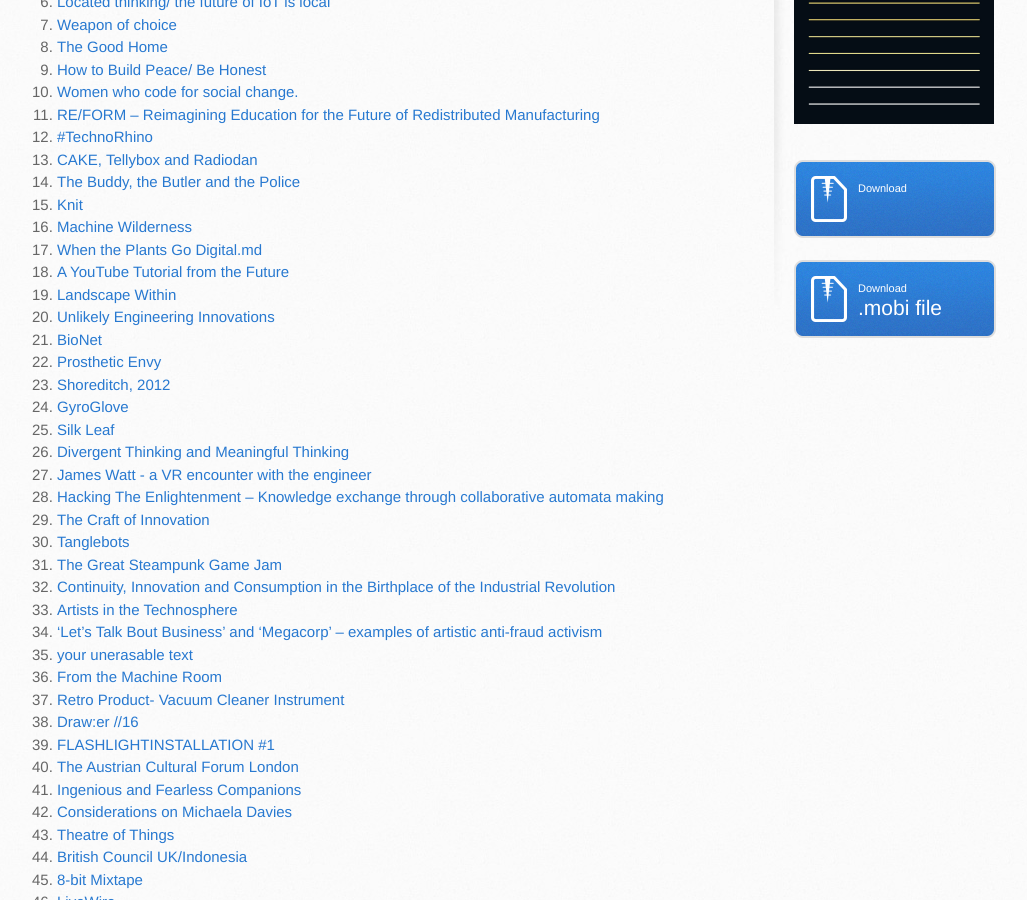
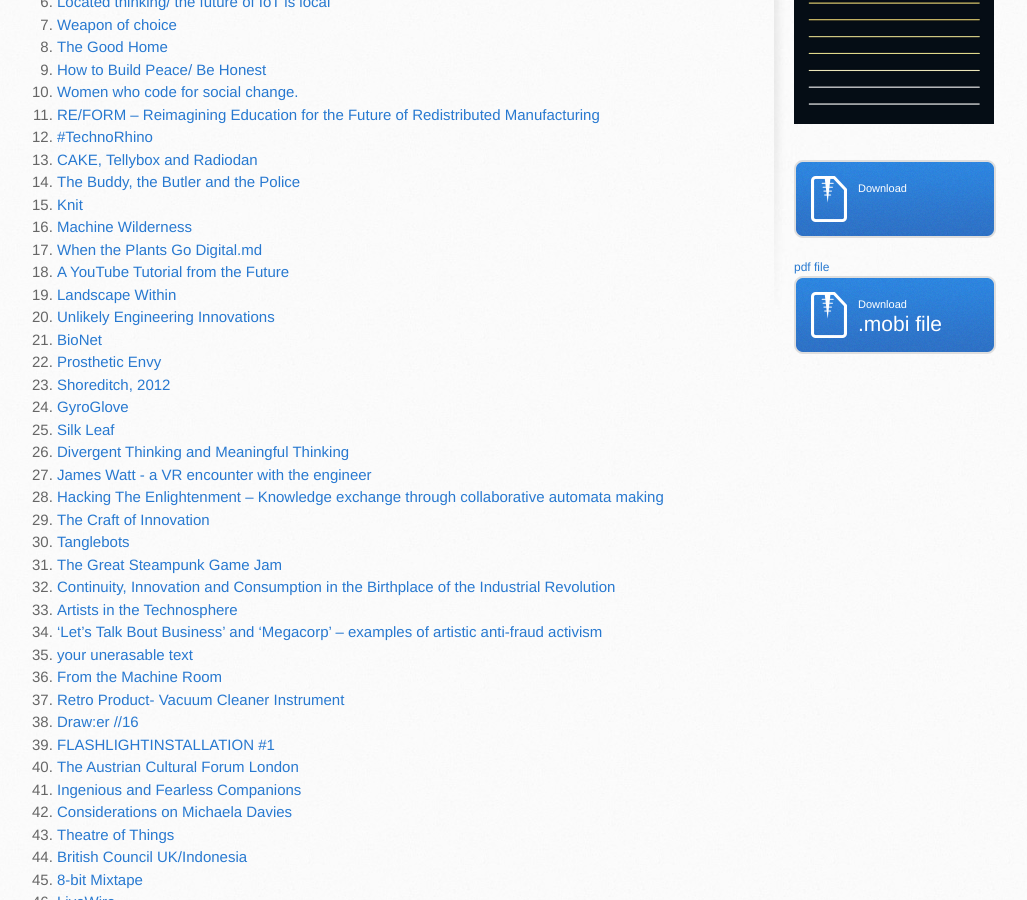
Before and after one commit to lguariento/Engineering-the-Future, a Jekyll site: the page built from index.md, in a window 1280 px wide and 900 px high, scrolled down 488 px. Shown: the whole window, without its empty margins (116-1143 px from the left). Built offline with Jekyll 4.4.1, drawn with Linux system fonts in a browser that asks for light colours.

Commit message:
Update default.html

```diff
--- a/_layouts/default.html
+++ b/_layouts/default.html
@@ -57,7 +57,7 @@
  <br />
           <a class="button">
             <small>Download</small>
-            <link type="type=application/pdf" href="{{ site.baseurl }}/media/ALL_lo.pdf" />
+            <a href type="type=application/pdf" href="{{ site.baseurl }}/media/ALL_lo.pdf">pdf file</a>
           </a>
           <a class="button">
             <small>Download</small>
```
